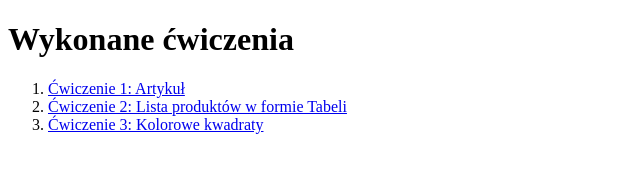
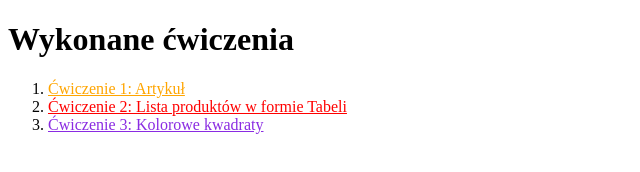
Before and after one commit to Sn3cor/Aplikacje-Webowe, a plain HTML site: page lab_01/cwiczenie/index.html in a window 1280 px wide. Shown: the whole page, without its empty margins (0-640 px from the left). Drawn offline with Linux system fonts and the light colour scheme.

Commit message:
small fixes

```diff
--- a/lab_01/cwiczenie/index.html
+++ b/lab_01/cwiczenie/index.html
@@ -11,9 +11,9 @@
 <body>
     <h1>Wykonane ćwiczenia</h3>
         <ol>
-            <li><a href="./cw1.html">Ćwiczenie 1: Artykuł</a></li>
-            <li><a href="./cw2.html">Ćwiczenie 2: Lista produktów w formie Tabeli </a></li>
-            <li><a href="./cw3.html">Ćwiczenie 3: Kolorowe kwadraty </a></li>
+            <li><a style="color: orange;" href="./cw1.html">Ćwiczenie 1: Artykuł</a></li>
+            <li><a style="color: red;" href="./cw2.html">Ćwiczenie 2: Lista produktów w formie Tabeli </a></li>
+            <li><a style="color: blueviolet;" href="./cw3.html">Ćwiczenie 3: Kolorowe kwadraty </a></li>
         </ol>
 </body>
 
```
Also changed, not shown: lab_01/cwiczenie/cw2.html (+1 -0 lines), lab_01/cwiczenie/cw3.html (+7 -3 lines).
